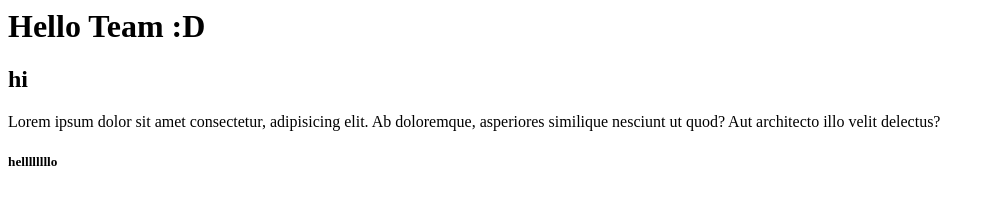
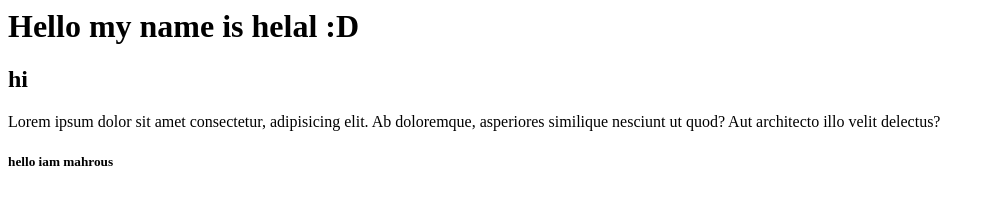
Before and after one commit to mahmoud-mahrous/Route-Angular-nodeJs, a plain HTML site: page index.html in a window 1280 px wide. Shown: the whole page, without its empty margins (0-995 px from the left). Drawn offline with Linux system fonts and the light colour scheme.

Commit message:
add names

```diff
--- a/index.html
+++ b/index.html
@@ -1,11 +1,11 @@
 <html>
     <head></head>
     <body>
-        <h1>Hello Team :D</h1>
+        <h1>Hello my name is helal :D</h1>
         <h2>hi</h2>
-       <!-- Hi hello world -->
+       <!-- Hi my name is ahmed mohamed -->
 
         <p>Lorem ipsum dolor sit amet consectetur, adipisicing elit. Ab doloremque, asperiores similique nesciunt ut quod? Aut architecto illo velit delectus?</p>
-   <h5>hellllllllo</h5>
+   <h5>hello iam mahrous</h5>
     </body>
 </html>
```
